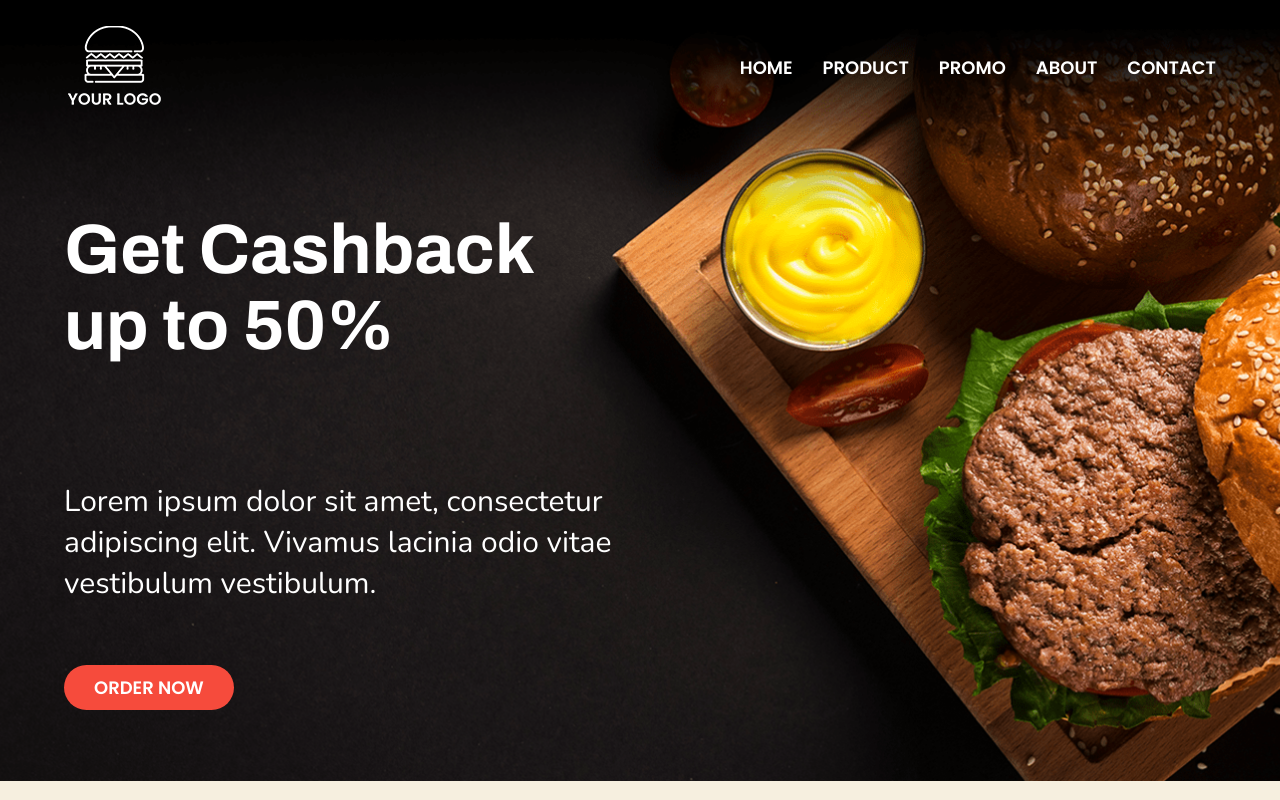
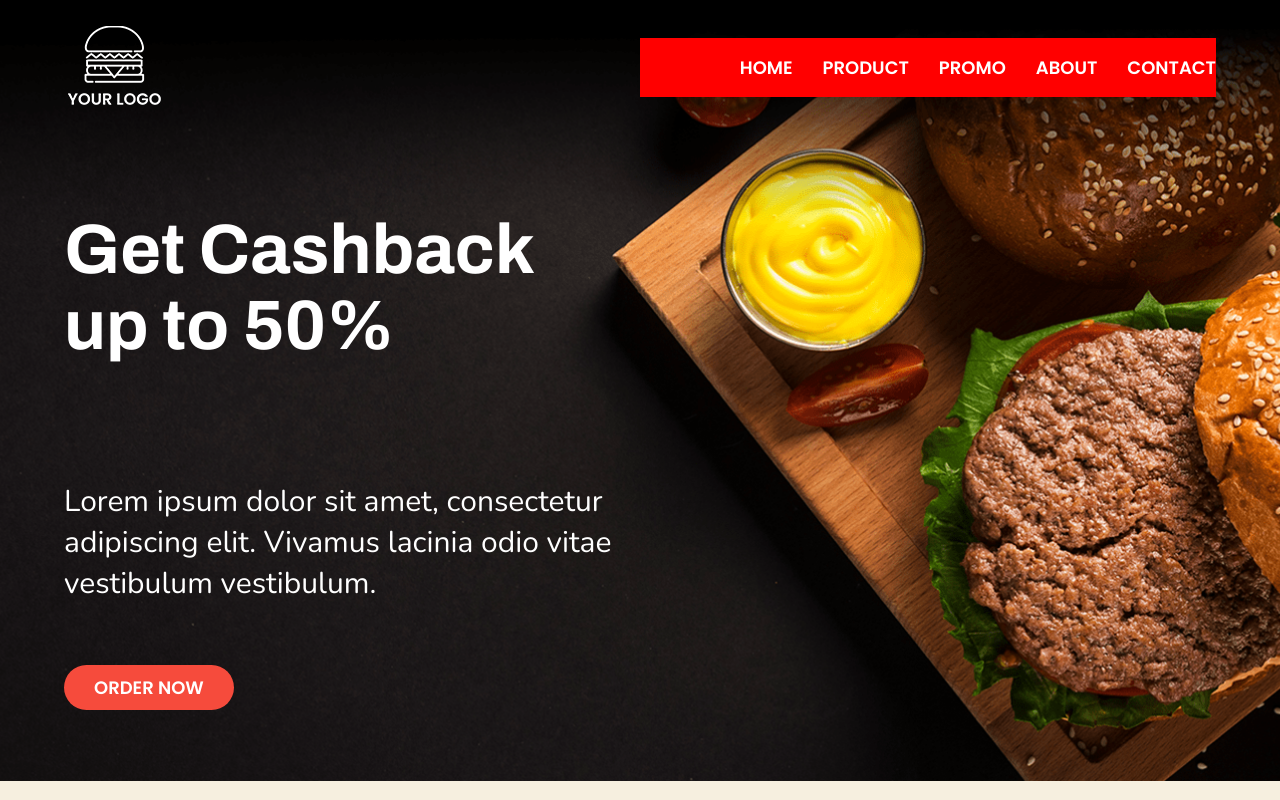
Before and after one commit to naeemali321123/reactjsAssignment10, a React (Create React App) app: page / in a window 1280 px wide. Shown: the top 800 px of the page. Built offline with nearby package versions, Linux system fonts and the light colour scheme; a web font is replaced by a local one.

Commit message:
add hook code usestate function

```diff
--- a/src/components/discountSection/DiscountSection.js
+++ b/src/components/discountSection/DiscountSection.js
@@ -8,21 +8,23 @@ import barIcon from "../../images/barIcon.png";
 // Component
 import RedButton from "../button/MultiButton.js";
 import WhitePara from '../pehragraph/ProductPara';
+import { useState } from 'react';
+
 
 function DiscountSection() {
+    const [bg, setBg] = useState('red');
     function openMenu() {
+        setBg('yellow');
+    };
+    function closeMenu() {};
 
-    }
-
-    function closeMenu() {
-    }
     return (
         <div id="discountSection" className="uniPadding">
             <div id="topbar">
                 <div id="logo">
                     <img src={logo} alt="Logo" />
                 </div>
-                <div id="navbar">
+                <div id="navbar" style={{backgroundColor: bg }}>
                     <div id="menuBar" onClick={openMenu}>
                         <img src={barIcon} ali='Menu Icon' />
                     </div>
--- a/src/components/packageSection/PackageSection.js
+++ b/src/components/packageSection/PackageSection.js
@@ -1,6 +1,6 @@
 // CSS
 import './PackageSection.css';
-import BurgerIcon from '../../images/BurgerIcon.png';
+import BurgerIcon from '../../images/burgerIcon.png';
 import { RedHeading } from '../heading/Heading';
 import Package from '../package/Package';
 
```
